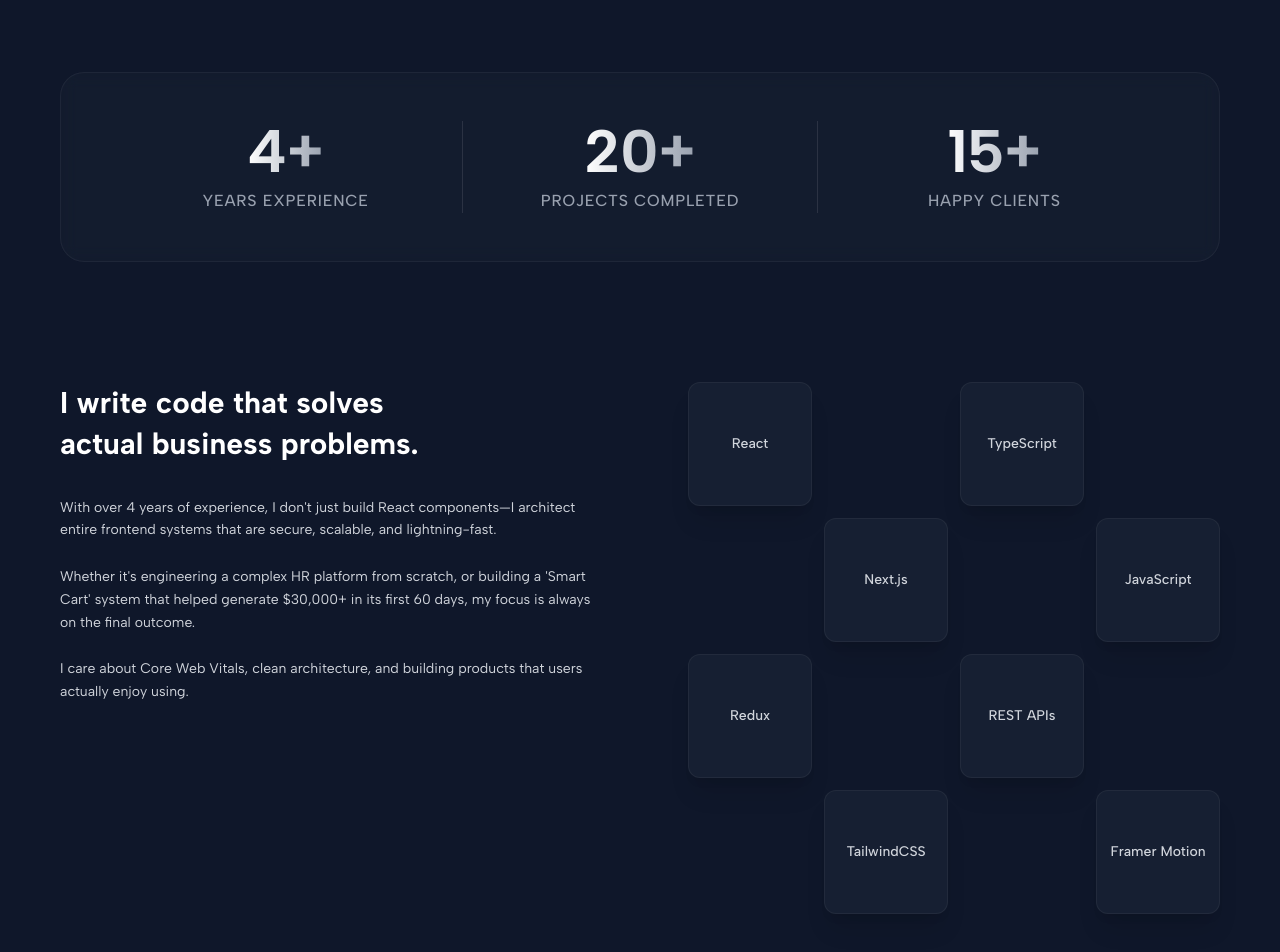
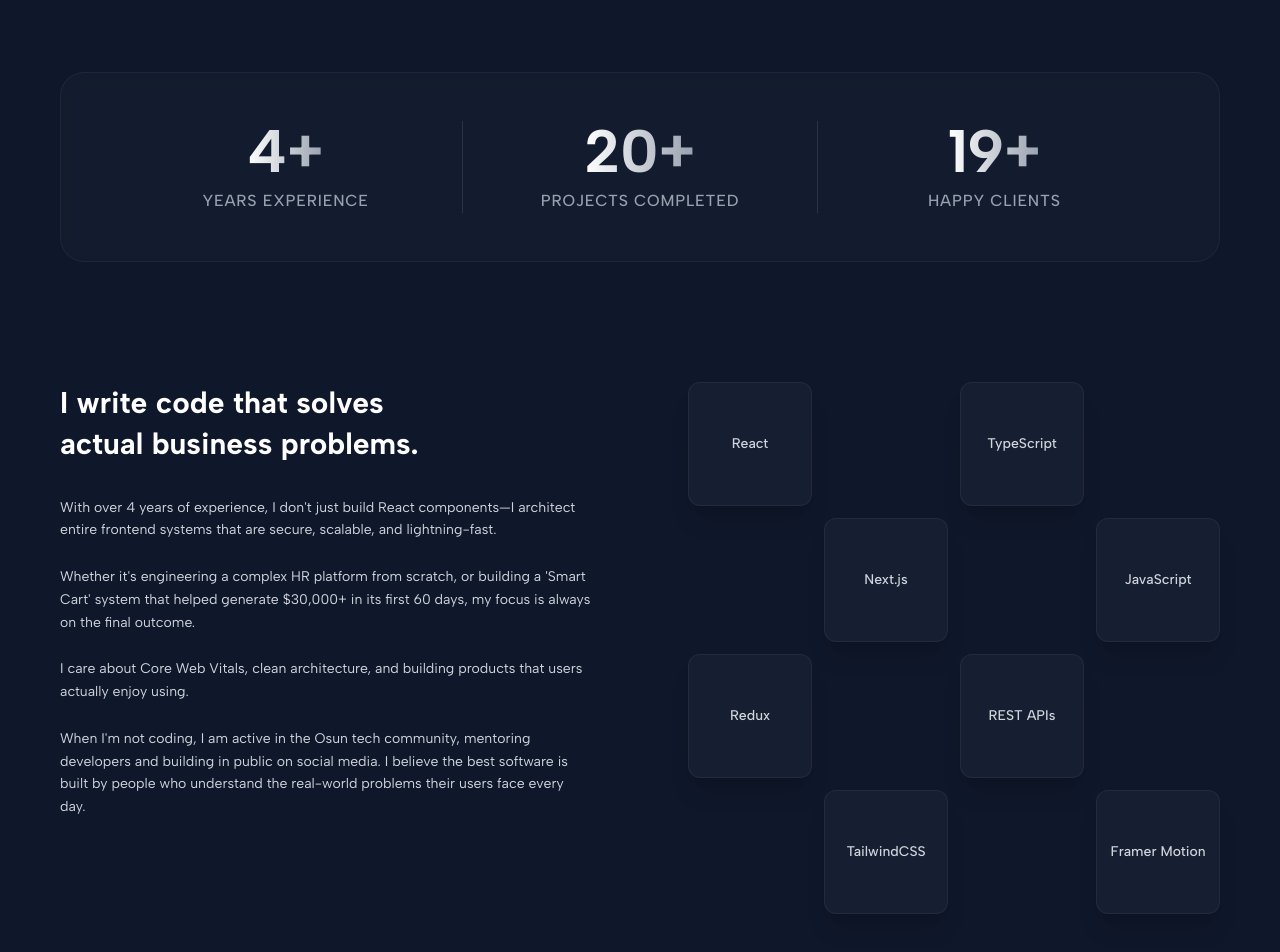
Before and after one commit to mercyharbo/Portfolio, a Next.js app: page / in a window 1280 px wide. Shown: the part 820-1772 px from the top of the page. Built offline with nearby package versions, Linux system fonts and the light colour scheme.

Commit message:
feat: add About and Stats components with animated skill grids and metrics

```diff
--- a/src/components/About.tsx
+++ b/src/components/About.tsx
@@ -50,6 +50,12 @@
             <p>
               I care about Core Web Vitals, clean architecture, and building
               products that users actually enjoy using.
+            </p>
+            <p>
+              When I&apos;m not coding, I am active in the Osun tech community,
+              mentoring developers and building in public on social media. I
+              believe the best software is built by people who understand the
+              real-world problems their users face every day.
             </p>
           </motion.div>
         </div>
--- a/src/components/Stats.tsx
+++ b/src/components/Stats.tsx
@@ -5,7 +5,7 @@
 const stats = [
   { number: '4+', label: 'Years Experience' },
   { number: '20+', label: 'Projects Completed' },
-  { number: '15+', label: 'Happy Clients' },
+  { number: '19+', label: 'Happy Clients' },
 ]
 
 export default function Stats() {
```
